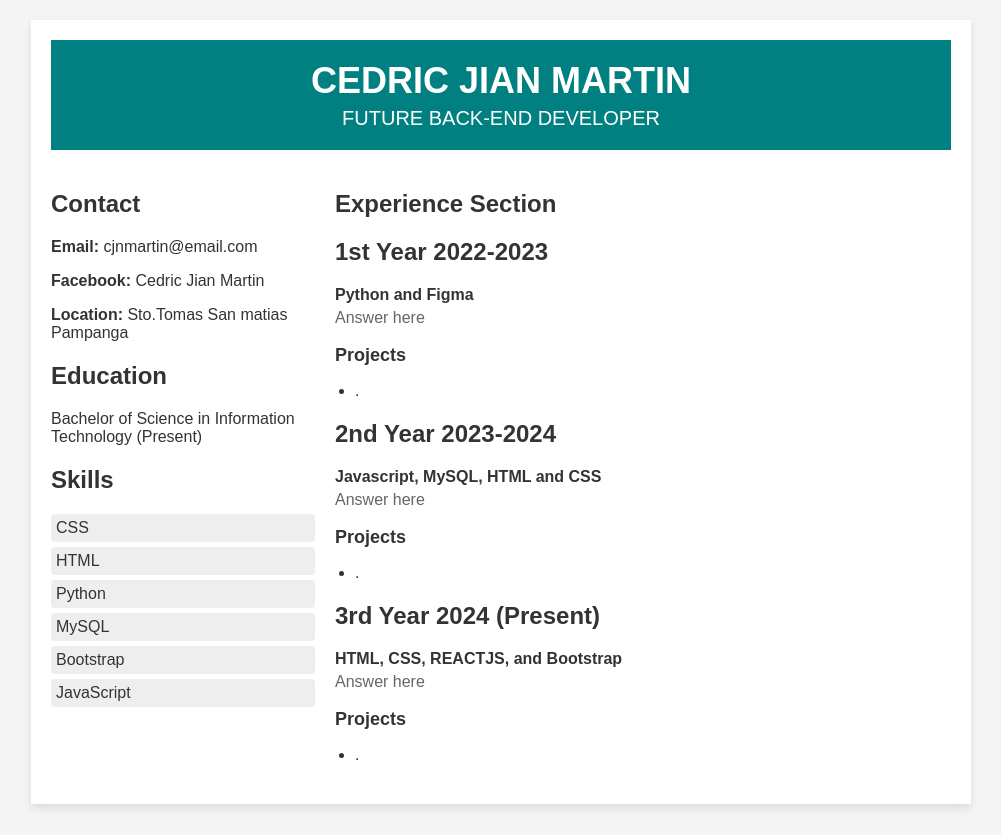
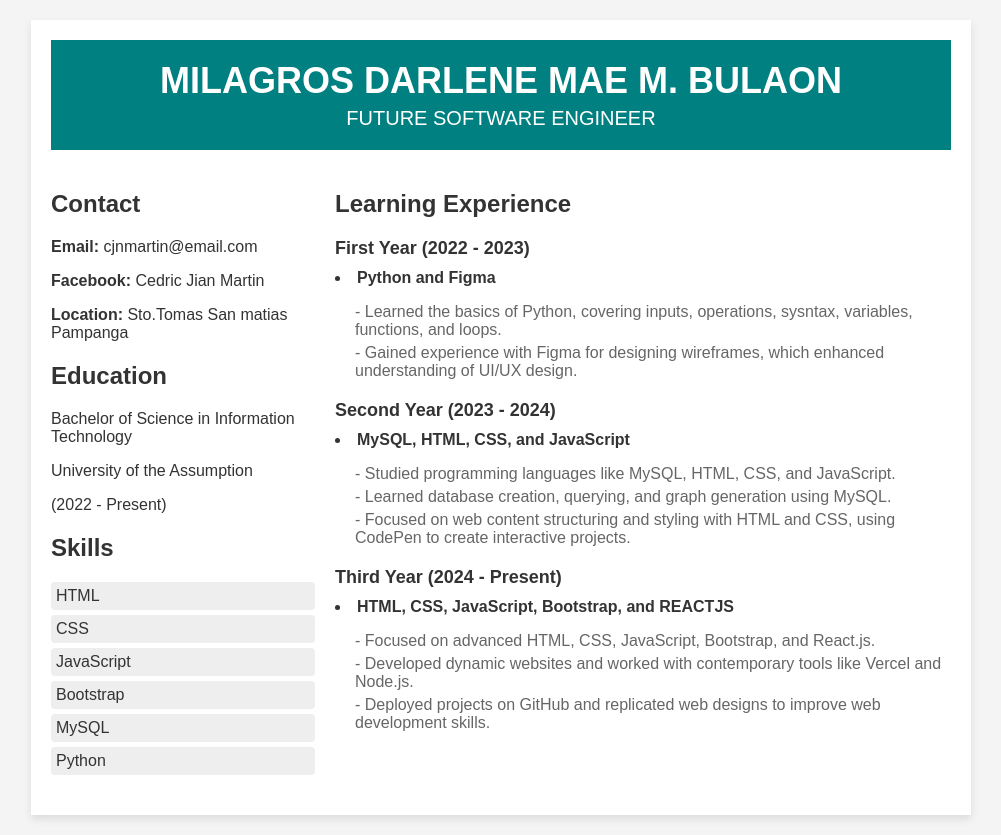
Before and after one commit to darlenemaebulaon/resume, a React (Create React App) app: page / in a window 1280 px wide. Shown: the whole page, without its empty margins (139-1140 px from the left). Built offline with nearby package versions, Linux system fonts and the light colour scheme.

Commit message:
Update App.js

```diff
--- a/src/App.js
+++ b/src/App.js
@@ -4,8 +4,8 @@ function App() {
   return (
 <div class="resume">
     <header>
-      <h1>CEDRIC JIAN MARTIN</h1>
-      <h2>FUTURE BACK-END DEVELOPER</h2>
+      <h1>MILAGROS DARLENE MAE M. BULAON</h1>
+      <h2>FUTURE SOFTWARE ENGINEER</h2>
     </header>
 
     <div class="content">
@@ -20,57 +20,58 @@ function App() {
 
         <div class="education">
           <h1>Education</h1>
-          <p>Bachelor of Science in Information Technology (Present)</p>
+            <p>Bachelor of Science in Information Technology</p>
+            <p>University of the Assumption</p>
+            <p>(2022 - Present)</p>
         </div>
 
         <div class="skills">
           <h1>Skills</h1>
             <ul>
+              <li>HTML</li>
               <li>CSS</li>
-            <li>HTML</li>
+              <li>JavaScript</li>
+              <li>Bootstrap</li>
+              <li>MySQL</li>
               <li>Python</li>
-            <li>MySQL</li>
-            <li>Bootstrap</li>
-            <li>JavaScript</li>
-
             </ul>
         </div>
       </section>
 
       <section class="main-content">
         <div class="experience">
-          <h1>Experience Section</h1>
-          <h2>1st Year 2022-2023</h2>
+          <h1>Learning Experience</h1>
             <div class="yr">
-            <h4>Python and Figma</h4>
-            <p>Answer here</p>
-            <h3>Projects</h3>
+              <h3>First Year (2022 - 2023)</h3>
+                <h4><li>Python and Figma</li></h4>
                   <ul>
-              <li>.</li>
+                    <p>- Learned the basics of Python, covering inputs, operations, sysntax, variables, functions, and loops.</p>
+                    <p>- Gained experience with Figma for designing wireframes, which enhanced understanding of UI/UX design.</p>
                   </ul>
             </div>
 
             <div class="yr">
-            <h2>2nd Year 2023-2024</h2>
-            <h4>Javascript, MySQL, HTML and CSS</h4>
-            <p>Answer here</p>
-            <h3>Projects</h3>
+              <h3>Second Year (2023 - 2024)</h3>
+                <h4><li>MySQL, HTML, CSS, and JavaScript</li></h4>
                   <ul>
-              <li>.</li>
+                    <p>- Studied programming languages like MySQL, HTML, CSS, and JavaScript.</p>
+                    <p>- Learned database creation, querying, and graph generation using MySQL.</p>
+                    <p>- Focused on web content structuring and styling with HTML and CSS, using CodePen to create interactive projects.</p>
                   </ul>
             </div>
 
             <div class="yr">
-            <h1>3rd Year 2024 (Present) </h1>
-            <h4>HTML, CSS, REACTJS, and Bootstrap</h4>
-            <p>Answer here</p>
-            <h3>Projects</h3>
+              <h3>Third Year (2024 - Present)</h3>
+                <h4><li>HTML, CSS, JavaScript, Bootstrap, and REACTJS</li></h4>
                   <ul>
-              <li>.</li>
+                    <p>- Focused on advanced HTML, CSS, JavaScript, Bootstrap, and React.js.</p>
+                    <p>- Developed dynamic websites and worked with contemporary tools like Vercel and Node.js.</p>
+                    <p>- Deployed projects on GitHub and replicated web designs to improve web development skills.</p>
                   </ul>
             </div>
         </div>
       </section>
+
     </div>
   </div>
   );
```
Lines whose indentation alone changed are shown as unchanged.
